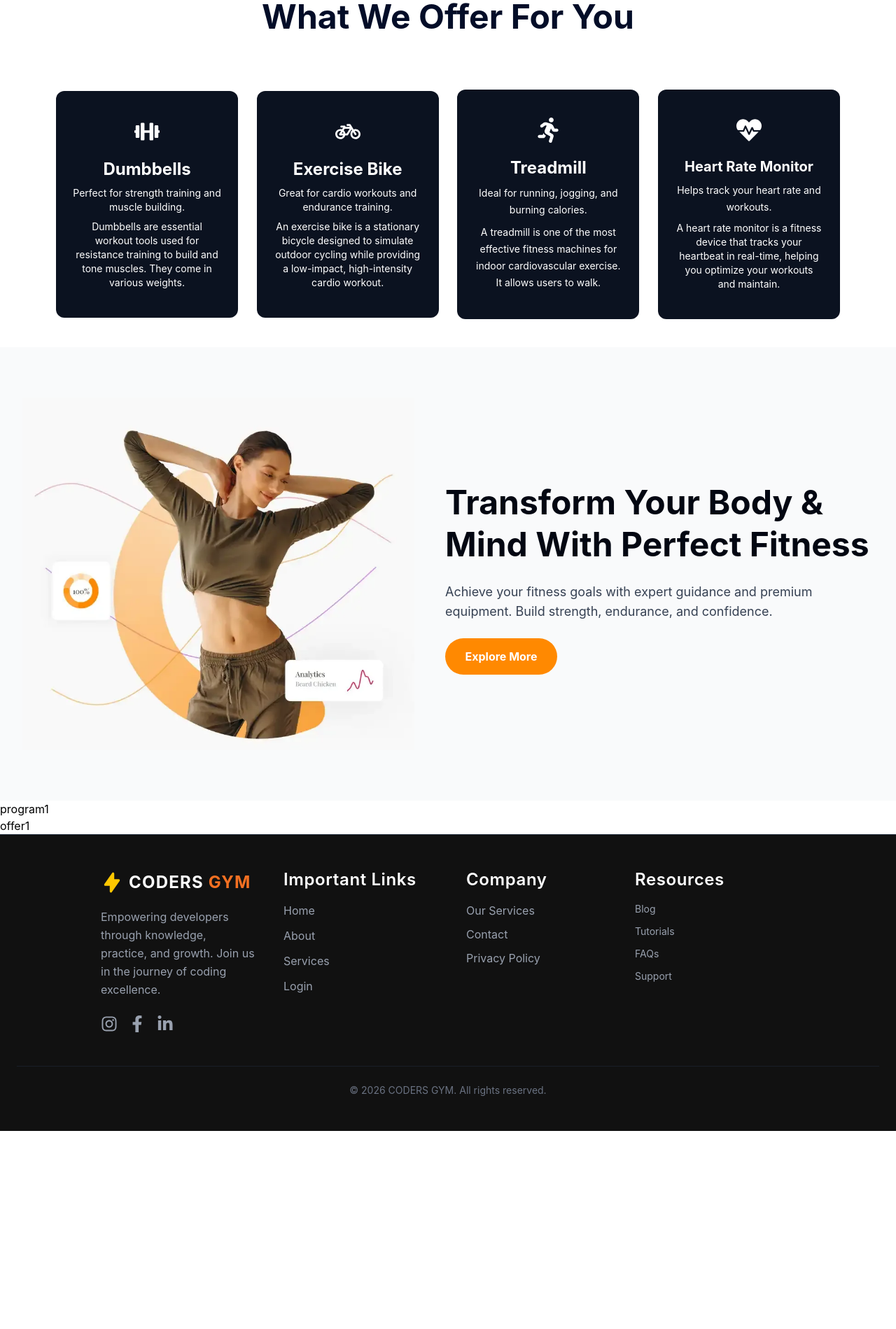
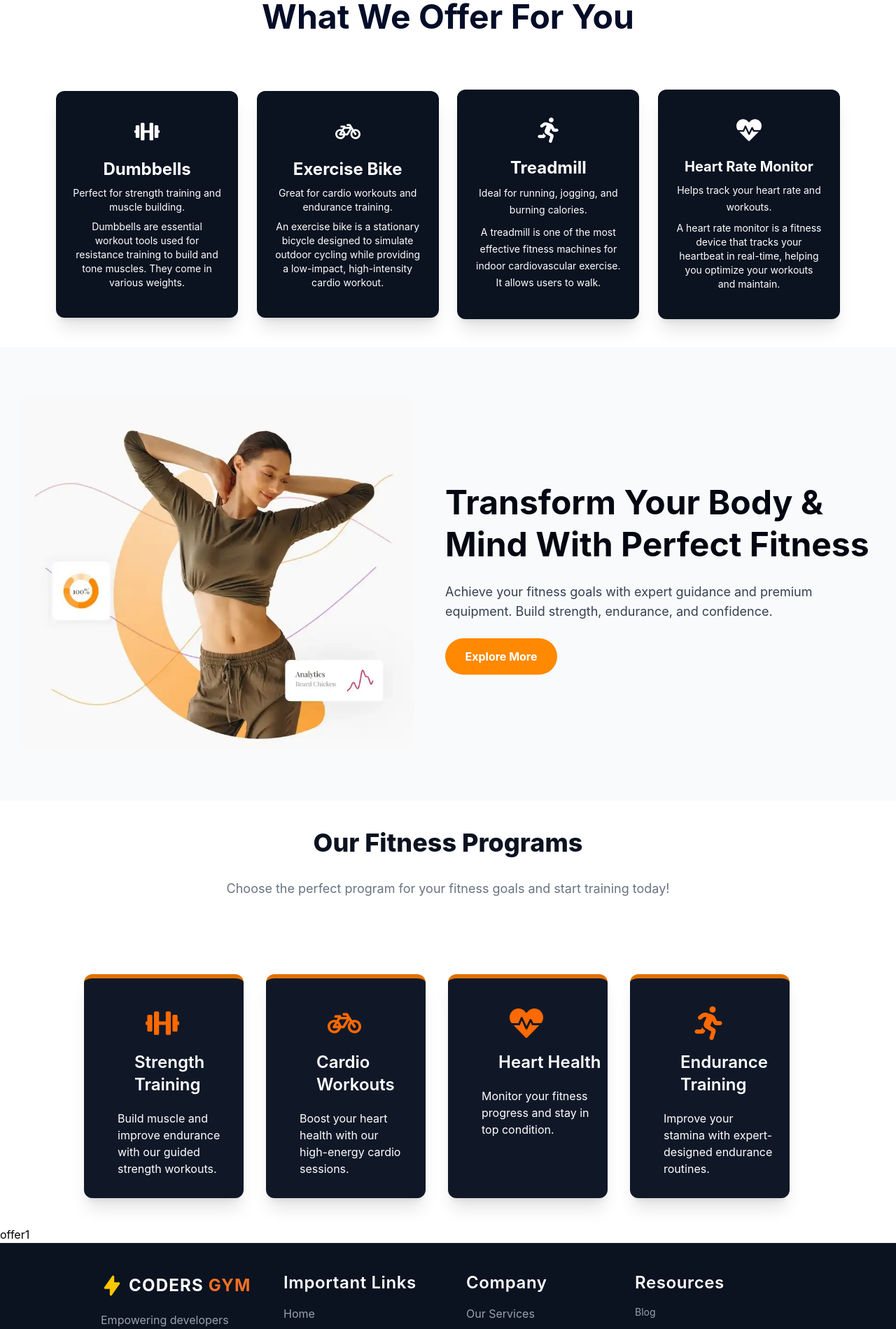
Before and after one commit to ShanzaArooj142/coders-gym-website, a React (Vite) app in the folder coders-gym/: page / in a window 1280 px wide. Shown: the part 840-2739 px from the top of the page at 70% size. Before the commit the page ends 2456 px from the top, so only its background shows below. Built offline with nearby package versions, Linux system fonts and the light colour scheme.

Commit message:
Add framer-motion dependency and enhance components with animations and new layout

```diff
--- a/coders-gym/package.json
+++ b/coders-gym/package.json
@@ -11,6 +11,7 @@
   },
   "dependencies": {
     "@tailwindcss/vite": "^4.3.3",
+    "framer-motion": "^13.2.0",
     "react": "^19.2.8",
     "react-dom": "^19.2.8",
     "react-icons": "^5.7.0",
--- a/coders-gym/src/App.jsx
+++ b/coders-gym/src/App.jsx
@@ -1,11 +1,12 @@
 import React from 'react'
-import Navbar from './components/Navbar'
 import Home from './components/Home'
 import Products from './components/Products'
 import Programs from './components/Programs'
 import Blogs from './components/Blogs'
 import Offers from './components/Offers'
 import Footer from './components/Footer'
+import { FaDumbbell,FaBicycle,FaRunning,FaHeartbeat } from "react-icons/fa";
+import Programs1 from './components/Programs1'
 
 const App = () => {
   return (
@@ -14,7 +15,41 @@ const App = () => {
      <Home/>
      <Products/>
      <Blogs/>
-     <Programs/>
+     <Programs1/>
+    <div className='flex flex-row gap-8 ml-30 mr-30 '>
+    <Programs
+      icon={<FaDumbbell  />}
+      heading="Strength Training"
+
+    paragraph={
+     <>Build muscle and <br /> improve endurance <br /> with our guided <br /> strength workouts.</>
+    }
+    />
+
+    <Programs
+      icon={<FaBicycle />}
+      heading="Cardio Workouts"
+       paragraph={
+     <>Boost your heart <br /> health with our <br /> high-energy cardio <br /> sessions. </>
+    }
+    />
+
+     <Programs
+      icon={ <FaHeartbeat/>}
+      heading="Heart Health"
+       paragraph={
+     <>Monitor your fitness<br /> progress and stay in <br />top condition.</>
+    }
+    />
+
+    <Programs
+      icon={<FaRunning />}
+      heading="Endurance Training"
+       paragraph={
+     <>Improve your <br /> stamina with expert-  <br /> designed endurance <br />routines. </>
+    }
+    />
+    </div>
      <Offers/>
      <Footer/>
     </div>
--- a/coders-gym/src/components/Footer.jsx
+++ b/coders-gym/src/components/Footer.jsx
@@ -4,8 +4,8 @@ import { HiLightningBolt } from 'react-icons/hi';
 
 const Footer = () => {
   return (
-    <footer className="bg-[#111111] text-gray-400 font-sans border-t border-gray-800">
-      <div className="max-w-7xl mx-auto px-6 py-12">
+    <footer className="bg-[#0b1220] text-gray-400 font-sans border-t border-gray-800">
+      <div className="max-w-7xl mx-auto px-6 py-10 ">
         <div className="flex flex-row gap-3 ml-30 mr-30">
 
           <div className="flex-1">
@@ -41,7 +41,7 @@ const Footer = () => {
             <h3 className="text-white font-semibold text-2xl tracking-wide mb-4">
               Company
             </h3>
-            <ul className="flex flex-col gap-2.5 text-md">
+            <ul className="flex flex-col gap-3 text-md">
               <li><a href="#services" className="hover:text-white transition-colors">Our Services</a></li>
               <li><a href="#contact" className="hover:text-white transition-colors">Contact</a></li>
               <li><a href="#privacy" className="hover:text-white transition-colors">Privacy Policy</a></li>
--- a/coders-gym/src/components/Products.jsx
+++ b/coders-gym/src/components/Products.jsx
@@ -11,7 +11,7 @@ const Products = () => {
       <div className="flex justify-between items-center mt-20 ml-10 mr-10">
 
        {/* Card 1 */}
-       <div className="bg-[#0b1220] text-white w-65  rounded-xl flex flex-col items-center text-center px-6 py-10 transition-transform duration-300 hover:scale-105 cursor-pointer">
+       <div className="bg-[#0b1220] text-white w-65  rounded-xl flex flex-col items-center text-center px-6 py-10  cursor-pointer  hover:bg-white  duration-300 ease-in-out hover:text-black shadow-xl transition-all  hover:-translate-y-2 hover:scale-104 hover:shadow-2xl">
         <p className="text-4xl "><FaDumbbell  /></p>
         <h2 className="text-2xl font-bold mt-5 ">Dumbbells</h2>
         <p className="text-sm leading-5 mt-2">Perfect for strength training and muscle building.</p>
@@ -23,7 +23,7 @@ const Products = () => {
        </div>
 
        {/* Card 2 */}
-       <div className="bg-[#0b1220] text-white w-65 rounded-xl flex flex-col items-center text-center px-6 py-10 transition-transform duration-300 hover:scale-105 cursor-pointer">
+       <div className="bg-[#0b1220] text-white w-65 rounded-xl flex flex-col items-center text-center px-6 py-10  cursor-pointer  hover:bg-white  duration-300 ease-in-out hover:text-black shadow-xl transition-all  hover:-translate-y-2 hover:scale-104 hover:shadow-2xl">
         <p className="text-4xl "><FaBicycle /></p>
         <h2 className="text-2xl font-bold mt-5 ">Exercise Bike</h2>
         <p className="text-sm leading-5 mt-2">Great for cardio workouts and endurance training.</p>
@@ -33,7 +33,7 @@ const Products = () => {
        </div>
 
        {/* Card 3 */}
-       <div className="bg-[#0b1220] text-white w-65 rounded-xl flex flex-col items-center text-center px-6 py-10 transition-transform duration-300 hover:scale-105 cursor-pointer">
+       <div className="bg-[#0b1220] text-white w-65 rounded-xl flex flex-col items-center text-center px-6 py-10 cursor-pointer  hover:bg-white  duration-300 ease-in-out hover:text-black shadow-xl transition-all  hover:-translate-y-2 hover:scale-104 hover:shadow-2xl">
         <p className="text-4xl "><FaRunning /></p>
         <h2 className="text-2xl font-bold mt-5 ">Treadmill</h2>
         <p className="text-sm leading-6 mt-2">Ideal for running, jogging, and burning calories.</p>
@@ -43,8 +43,8 @@ const Products = () => {
        </div>
 
        {/* Card 4 */}
-       <div className="bg-[#0b1220] text-white w-65 rounded-xl flex flex-col items-center text-center px-6 py-10 transition-transform duration-300 hover:scale-105 cursor-pointer">
-        <p className="text-4xl "><FaHeartbeat /></p>
+       <div className="bg-[#0b1220] text-white w-65 rounded-xl flex flex-col items-center text-center px-6 py-10  cursor-pointer  hover:bg-white  duration-300 ease-in-out hover:text-black shadow-xl transition-all  hover:-translate-y-2 hover:scale-104 hover:shadow-2xl">
+        <p className="text-4xl "><FaHeartbeat/></p>
         <h2 className="text-xl font-bold mt-5 ">Heart Rate Monitor</h2>
         <p className="text-sm leading-6 mt-2">Helps track your heart rate and workouts.</p>
         <p className="text-sm leading-5 mt-2">
--- a/coders-gym/src/components/Programs.jsx
+++ b/coders-gym/src/components/Programs.jsx
@@ -1,9 +1,19 @@
 import React from 'react'
 
-const Programs = () => {
+const Programs = ({icon,heading,paragraph}) => {
   return (
-    <div id='programs'>
-      program1
+    <div id='programs' className='bg-white py-10'>
+
+      <div>
+      <div className='border-t-6 border-t-amber-600 pt-4 h-80 w-57 rounded-xl bg-gray-900  text-white mt-17 cursor-pointer  duration-300 ease-in-out hover: shadow-xl transition-all  hover:-translate-y-2 hover:scale-104 hover:shadow-2xl'>
+
+        <p className='text-5xl ml-22 mt-6 mb-4 text-orange-500'>{icon}</p>
+        <h1 className='ml-18 font-semibold text-2xl'>{heading}</h1>
+        <p className='mt-5 ml-12 mr-4 text-base'>{paragraph}</p>
+     </div>
+
+
+     </div>
     </div>
   )
 }
--- /dev/null
+++ b/coders-gym/src/components/Programs1.jsx
@@ -0,0 +1,14 @@
+import React from 'react'
+
+const Programs1 = () => {
+  return (
+    <div>
+        <div className='flex flex-col gap-8 items-center'>
+      <h1 className='font-extrabold text-4xl text-[#0b1220] mt-10'>Our Fitness Programs</h1>
+      <p className='text-gray-500 text-lg '>Choose the perfect program for your fitness goals and start training today!</p>
+      </div>
+    </div>
+  )
+}
+
+export default Programs1
--- /dev/null
+++ b/coders-gym/src/utility/Animation.jsx
@@ -0,0 +1,53 @@
+export const SlideUp = (delay) => {
+  return {
+    hidden: {
+      opacity: 0,
+      y: 100,
+    },
+    visible: {
+      opacity: 1,
+      y: 0,
+      transition: {
+        duration: 1,
+        delay: delay,
+      },
+    },
+  };
+};
+
+
+
+
+
+export const SlideLeft = (delay) => {
+  return {
+    hidden: {
+      opacity: 0,
+      x: 100,
+    },
+    visible: {
+      opacity: 1,
+      x: 0,
+      transition: {
+        duration: 1,
+        delay: delay,
+      },
+    },
+  };
+};
+export const SlideRight = (delay) => {
+  return {
+    hidden: {
+      opacity: 0,
+      x: -100,
+    },
+    visible: {
+      opacity: 1,
+      x: 0,
+      transition: {
+        duration: 1,
+        delay: delay,
+      },
+    },
+  };
+};
```
Also changed, not shown: coders-gym/src/components/Home.jsx (+10 -2 lines), 1 other file (tests, documents, lock files or other folders).
